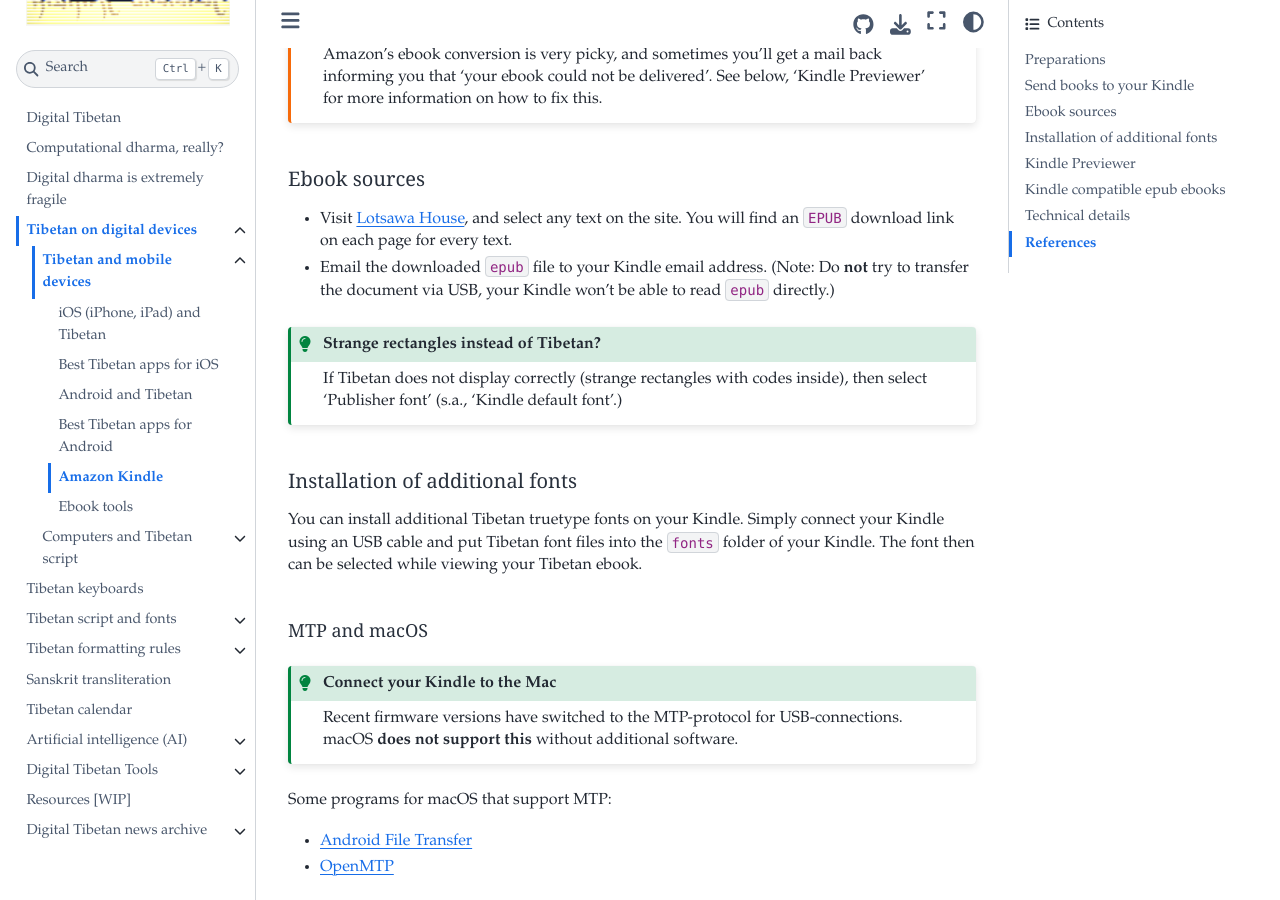
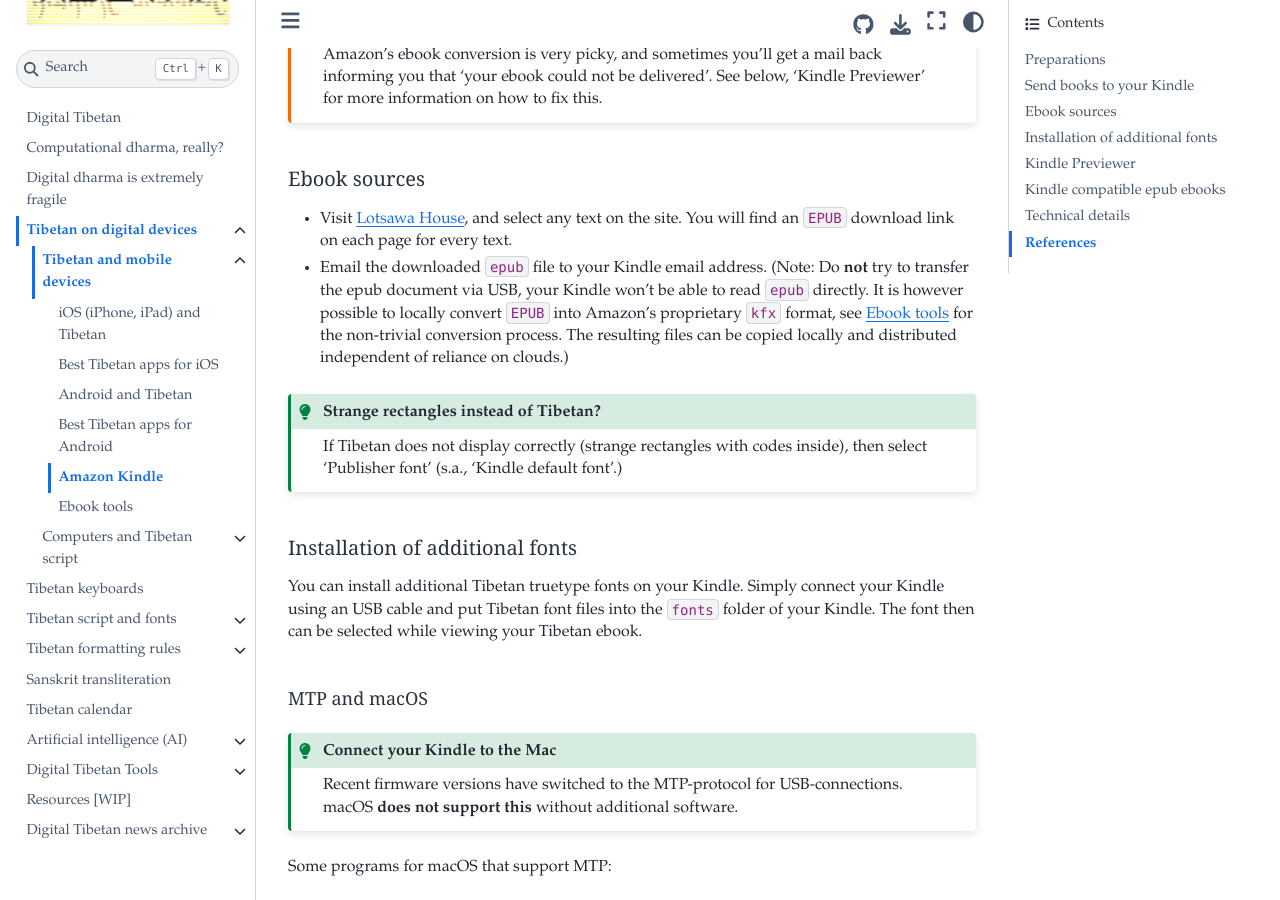
Before and after one commit to DigitalTibetan/DigitalTibetan, a Jupyter Book: the page built from docs/ebook_reader_kindle.md, in a window 1280 px wide and 900 px high, scrolled down 1402 px. Built offline with Jupyter Book 1.0.4 settings and Sphinx 7.4.7 and the Sphinx Book theme 1.1.4, drawn with Linux system fonts in a browser that asks for light colours; pages that are not in the unit, such as notebooks, are missing from menus; some of the changed text lies outside the part shown.

Commit message:
incomplete

````diff
--- a/docs/ebook_reader_kindle.md
+++ b/docs/ebook_reader_kindle.md
@@ -54,7 +54,7 @@ Amazon's ebook conversion is very picky, and sometimes you'll get a mail back in
 ## Ebook sources
 
 - Visit [Lotsawa House](https://www.lotsawahouse.org), and select any text on the site. You will find an `EPUB` download link on each page for every text.
-- Email the downloaded `epub` file to your Kindle email address. (Note: Do __not__ try to transfer the document via USB, your Kindle won't be able to read `epub` directly.)
+- Email the downloaded `epub` file to your Kindle email address. (Note: Do __not__ try to transfer the epub document via USB, your Kindle won't be able to read `epub` directly. It is however possible to locally convert `EPUB` into Amazon's proprietary `kfx` format, see [Ebook tools](ebook_tools.md) for the non-trivial conversion process. The resulting files can be copied locally and distributed independent of reliance on clouds.)
 
 ```{Admonition} Strange rectangles instead of Tibetan?
 :class: tip
````
Also changed, not shown: other parts of docs/ebook_reader_kindle.md (+1 -1 lines).
